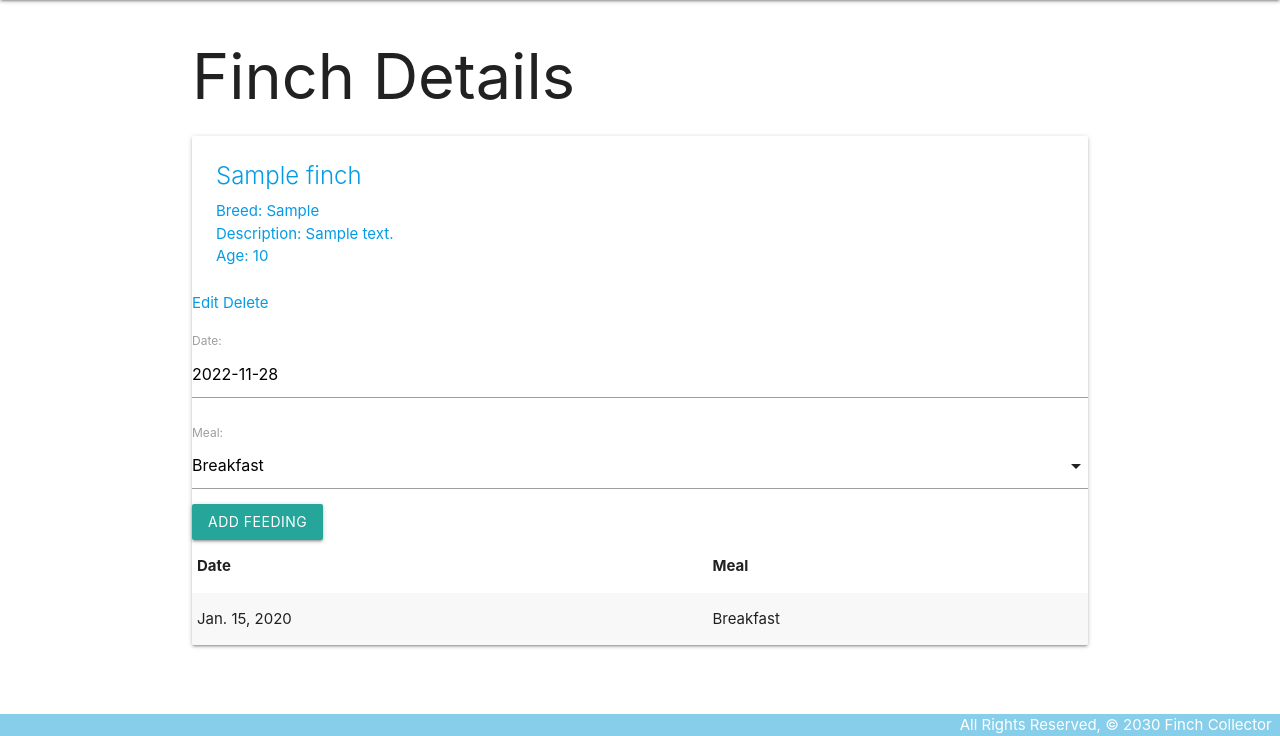
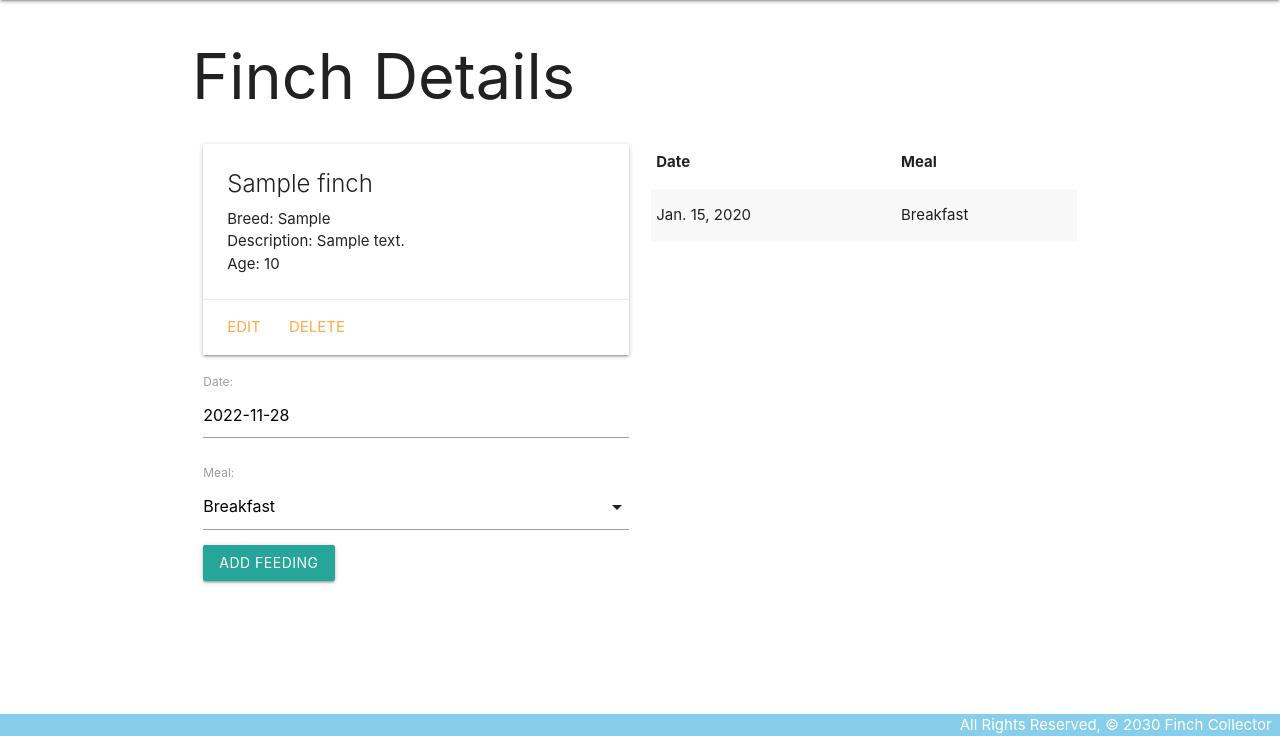
Before and after one commit to Mohamed-Salman-H/FinchCollector, a Django app: page /finches/1/ in a window 1280 px wide. Shown: the part 64-800 px from the top of the page. Run offline with Django 4.2, Linux system fonts and the light colour scheme; tables that the repository leaves empty hold one stand-in row (values such as "Sample post").

Commit message:
final update

```diff
--- a/main_app/static/css/style1.css
+++ b/main_app/static/css/style1.css
@@ -10,7 +10,7 @@ body {
 
   footer.page-footer {
     padding-top: 0;
-    text-align: center;
+    text-align: right;
     background-color: skyblue;
   }
 
--- a/main_app/templates/finches/detail.html
+++ b/main_app/templates/finches/detail.html
@@ -1,49 +1,32 @@
-{% extends 'base.html'  %}
-
+{% extends 'base.html' %}
 {% block content %}
 
 <h1>Finch Details</h1>
 
+<div class="row">
+  <div class="col s6">
     <div class="card">
       <div class="card-content">
-        <a href="{% url 'detail' finch.id %}">
-        <span class='card-title'>{{ finch.name }}</span>
+        <span class="card-title">{{ finch.name }}</span>
         <p>Breed: {{ finch.breed }}</p>
         <p>Description: {{ finch.description }}</p>
         {% if finch.age > 0 %}
-            <p>Age: {{ finch.age }} </p>
+          <p>Age: {{ finch.age }}</p>
         {% else %}
           <p>Age: Cutie</p>
         {% endif %}
       </div>
-    <div classs="card-action">
+      <div class="card-action">
         <a href="{% url 'finches_update' finch.id %}">Edit</a>
         <a href="{% url 'finches_delete' finch.id %}">Delete</a>
       </div>
-
-    <div class="col s6">
-        <div class="col s6">
+    </div>
     <!-- new code below -->
     <form method="post" action="{% url 'add_feeding' finch.id %}">
       {% csrf_token %}
       {{ feeding_form.as_p }}
       <input type="submit" class="btn" value="Add Feeding">
     </form>
-        <table class="striped">
-            <thead>
-                <tr><th>Date</th><th>Meal</th></tr>
-            </thead>
-            <tbody>
-                {% for feeding in finch.feeding_set.all %}
-                <tr>
-                    <td>{{ feeding.date }}</td>
-                    <td>{{ feeding.get_meal_display }}</td>
-                </tr>
-                {% endfor %}
-            </tbody>
-        </table>
-    </div>
-</div>
 
     <script>
     var dateEl = document.getElementById('id_date');
@@ -58,5 +41,21 @@
     var selectEl = document.getElementById('id_meal');
     M.FormSelect.init(selectEl);
     </script>
-
+  </div>
+  <div class="col s6">
+    <table class="striped">
+      <thead>
+        <tr><th>Date</th><th>Meal</th></tr>
+      </thead>
+      <tbody>
+        {% for feeding in finch.feeding_set.all %}
+          <tr>
+            <td>{{feeding.date}}</td>
+            <td>{{feeding.get_meal_display}}</td>
+          </tr>
+        {% endfor %}
+      </tbody>
+    </table>
+  </div>
+</div>
 {% endblock %}
```
Lines whose indentation alone changed are shown as unchanged.
